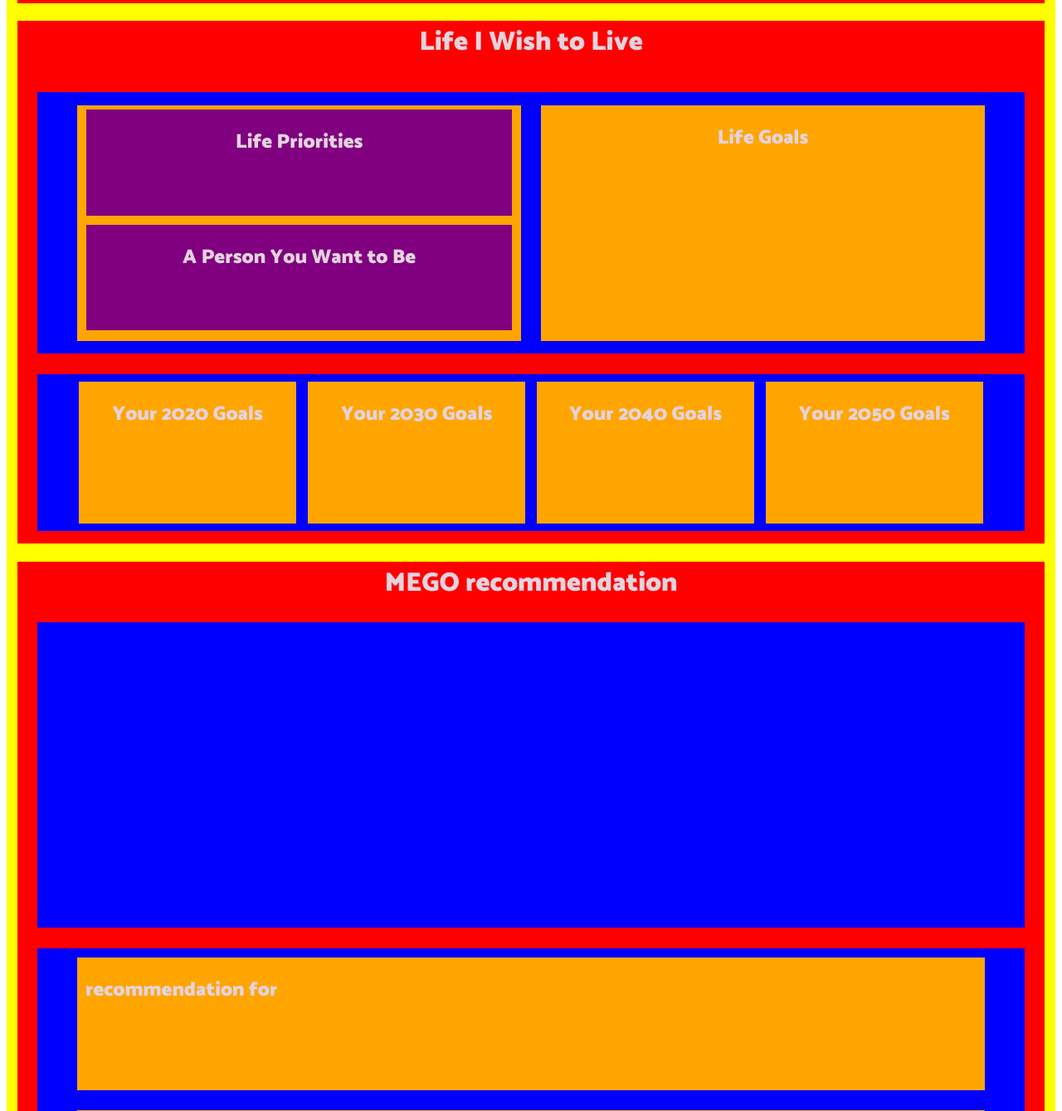
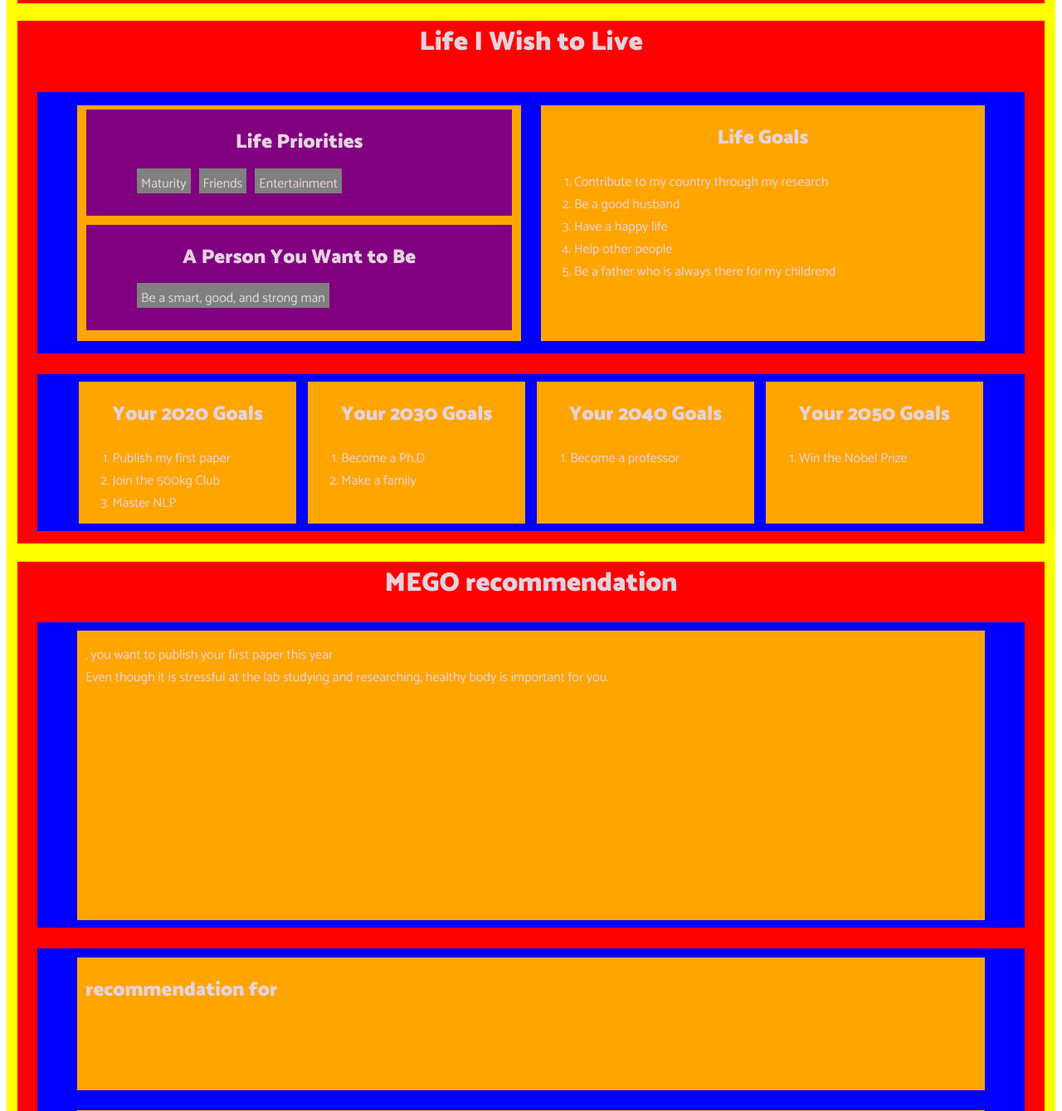
Before and after one commit to JECH2/MEgo_website, a Django app: page /MEgo/report/ in a window 1280 px wide. Shown: the part 1739-3078 px from the top of the page at 83% size. Run offline with Django 3.2, Linux system fonts and the light colour scheme; a user stored in the database is signed in; some libraries are stand-ins or nearby versions.

Commit message:
report template

```diff
--- a/MEgo/static/css/MEgo.css
+++ b/MEgo/static/css/MEgo.css
@@ -509,6 +509,27 @@ h1, h2, h3, h4 {
     align-items: center;
 }
 
+.life-value > div > div {
+    width: 80%;
+    height: 10%;
+    display: flex;
+    flex-direction: row;
+    justify-content: left;
+    align-items: center;
+}
+
+.life-value > div > div > p {
+    width: auto;
+    height: 20px;
+    padding: 5px;
+    background-color: grey;
+    text-align: center;
+}
+
+.life-goal li {
+    text-align: left;
+}
+
 .wish-life > .goals-by-years {
     width: 96%;
     height: 30%;
@@ -532,6 +553,10 @@ h1, h2, h3, h4 {
     margin: 0.6%;
 }
 
+.goals-by-years li {
+    text-align: left;
+}
+
 /* MEGO recommendation */
 .recommendation {
     width: 98%;
@@ -544,6 +569,17 @@ h1, h2, h3, h4 {
     height: 30%;
     background-color: blue;
     margin: 1%;
+    display: flex;
+    justify-content: center;
+    align-items: center;
+}
+
+.overall-advice > div {
+    width: 92%;
+    height: 95%;
+    background-color: orange;
+    margin: 1%;
+    text-align: left;
 }
 
 .recommendation > .recommended-contents-wrapper {
--- a/MEgo/templates/MEgo/analysis_report.html
+++ b/MEgo/templates/MEgo/analysis_report.html
@@ -138,10 +138,18 @@
                 <div>
                     <!-- H2 heading -->
                     <h2>Life Priorities</h2>
+                    <div>
+                        <p>Maturity</p>
+                        <p>Friends</p>
+                        <p>Entertainment</p>
+                    </div>
                 </div>
                 <div>
                     <!-- H2 heading -->
                     <h2>A Person You Want to Be</h2>
+                    <div>
+                        <p>Be a smart, good, and strong man</p>
+                    </div>
                 </div>
             </div>
 
@@ -149,6 +157,15 @@
             <div class="life-goal">
                 <!-- H2 headings -->
                 <h2>Life Goals</h2>
+                <div>
+                    <ol>
+                        <li>Contribute to my country through my research</li>
+                        <li>Be a good husband</li>
+                        <li>Have a happy life</li>
+                        <li>Help other people</li>
+                        <li>Be a father who is always there for my childrend</li>
+                    </ol>
+                </div>
             </div>
         </div>
 
@@ -157,18 +174,33 @@
             <div>
                 <!-- H2 headings -->
                 <h2>Your 2020 Goals</h2>
+                <ol>
+                    <li>Publish my first paper</li>
+                    <li>Join the 500kg Club</li>
+                    <li>Master NLP</li>
+                </ol>
             </div>
             <div>
                 <!-- H2 headings -->
                 <h2>Your 2030 Goals</h2>
+                <ol>
+                    <li>Become a Ph.D</li>
+                    <li>Make a family</li>
+                </ol>
             </div>
             <div>
                 <!-- H2 headings -->
                 <h2>Your 2040 Goals</h2>
+                <ol>
+                    <li>Become a professor</li>
+                </ol>
             </div>
             <div>
                 <!-- H2 headings -->
                 <h2>Your 2050 Goals</h2>
+                <ol>
+                    <li>Win the Nobel Prize</li>
+                </ol>
             </div>
         </div>
 
@@ -178,9 +210,14 @@
     <div class="recommendation">
         <!-- H1 heading -->
         <h1>MEGO recommendation</h1>
-
         <!-- Overall advice -->
-        <div class="overall-advice"></div>
+        <div class="overall-advice">
+            <div>
+                <p>{{ user.nickname }}, you want to publish your first paper this year <br>
+                Even though it is stressful at the lab studying and researching, healthy body is important for you.
+                </p>
+            </div>
+        </div>
 
         <!-- Recommended contents -->
         <div class="recommended-contents-wrapper">
```
